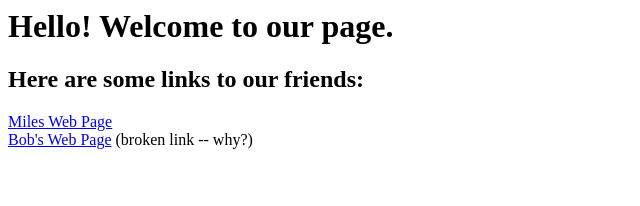
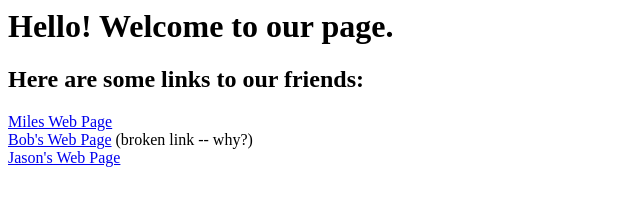
Before and after one commit to codenewhaven/mba-website, a plain HTML site: page website/index.html in a window 1280 px wide. Shown: the whole page, without its empty margins (0-640 px from the left). Drawn offline with Linux system fonts and the light colour scheme.

Commit message:
I added my site

```diff
--- a/website/index.html
+++ b/website/index.html
@@ -8,5 +8,6 @@
 
         <a href="students/miles.html">Miles Web Page</a><br>
         <a href="students/bob.html">Bob's Web Page</a> (broken link -- why?)<br>
+        <a href="students/jasonswebsite.html">Jason's Web Page</a>
     </body>
 </html>
```
